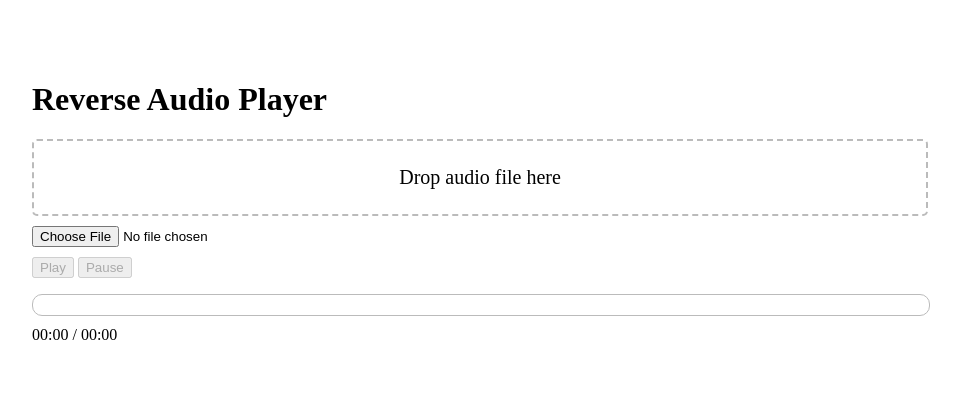
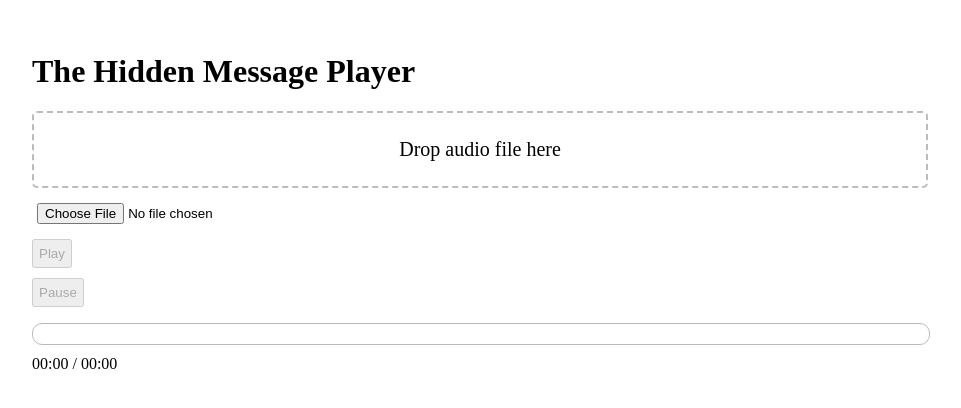
Before and after one commit to smcgdub/The-Hidden-Message-Player, a plain HTML site: page index.html in a window 1280 px wide. Shown: the part 190-598 px from the top of the page, without its empty margins (160-1121 px from the left). Drawn offline with Linux system fonts and the light colour scheme.

Commit message:
Changed h1 to the hidden message player. Added padding and margin to play and pause buttons. Added margin and padding to the input field

```diff
--- a/index.html
+++ b/index.html
@@ -5,8 +5,7 @@
   <meta charset="UTF-8">
   <meta http-equiv="X-UA-Compatible" content="IE=edge">
   <meta name="viewport" content="width=device-width, initial-scale=1.0">
-
-  <title>Reverse Audio Player</title>
+  <title>The Hidden Message Player</title>
   <style>
     body {
       display: flex;
@@ -31,6 +30,7 @@
 
     #fileInput {
       margin-top: 10px;
+      padding: 5px;
     }
 
     #songName {
@@ -57,14 +57,19 @@
     }
 
     button {
+      display: block;
+      /* Make the buttons block-level elements */
       margin-top: 10px;
+      /* Add vertical space between the buttons */
+      padding: 5px;
+      /* Add padding to the buttons */
     }
   </style>
 </head>
 
 <body>
   <div id="container">
-    <h1>Reverse Audio Player</h1>
+    <h1>The Hidden Message Player</h1> <!-- Change the heading text -->
     <div id="dropZone">Drop audio file here</div>
     <input type="file" id="fileInput" accept="audio/*" />
     <br />
```
Also changed, not shown: test.html (added, +15 -0 lines), images/prompt_21.png (added), 1 other file.
